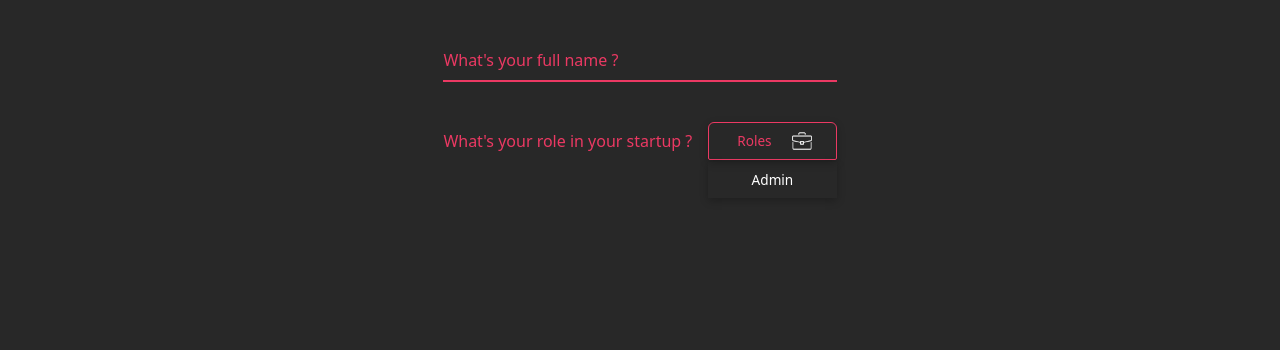
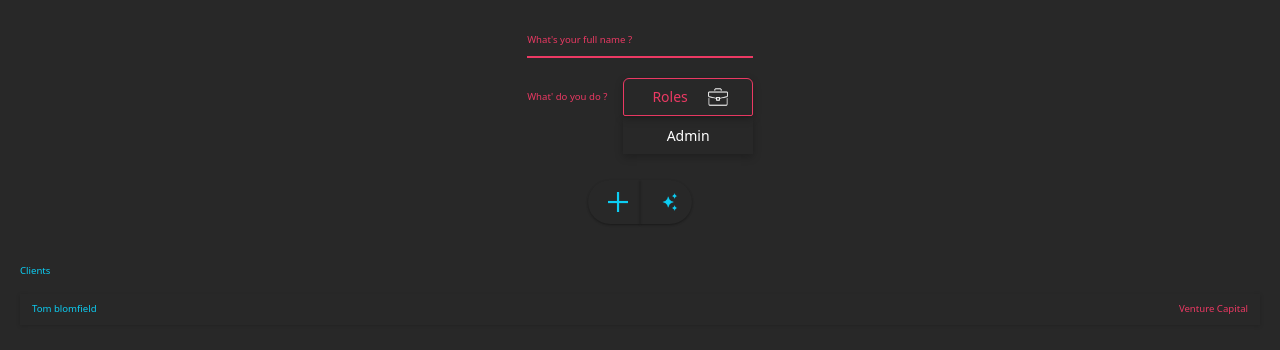
Before and after one commit to QBRAINDEV/yellow, a website built with Vite: page index.html in a window 1280 px wide. Built offline with nearby package versions, Linux system fonts and the light colour scheme.

Commit message:
yello ui [WIP] amornize text + client table [WIP]

```diff
--- a/index.html
+++ b/index.html
@@ -8,49 +8,93 @@
 	</head>
 
 	<body
-		class="flex flex-col items-center justify-start bg-darken w-screen h-screen p-10"
+		class="flex flex-col items-center justify-start bg-darken w-screen h-screen p-5"
 	>
-		<div class="flex items-center justify-center flex-col space-y-10">
+		<div class="flex items-center justify-center flex-col space-y-5">
 			<input
 				type="tex"
 				name="admin-name"
 				id="admin-name"
 				placeholder="What's your full name ?"
-				class="w-full placeholder:text-hot outline-none pr-3 py-2 bg-transparent border-b-2 border-hot text-hot font-light"
+				class="w-full placeholder:text-hot outline-none pr-3 py-2 bg-transparent border-b-2 border-hot text-hot font-light placeholder:text-xs text-sm"
 			/>
 			<div class="relative flex items-center justify-center w-full flex-col">
 				<div class="relative flex items-center justify-center space-x-4">
-
-						<h2 class="text-hot font-medium">What's your role in your startup ?</h2>
+					<h2 class="text-hot font-medium text-xs">What' do you do ?</h2>
 					<div class="relative flex items-center justify-center">
 						<div class="relative flex items-center justify-center rounded-md">
-								<div id="dropdownButton" class="flex items-center justify-center space-x-5 appearance-none bg-transparent border border-hot  rounded-md rounded-b-sm px-4 py-2 text-sm text-hot text-center font-medium sh5 ">
-									<span class="font-medium ml-3">Roles</span>
+							<div
+								id="dropdownButton"
+								class="flex items-center justify-center space-x-5 appearance-none bg-transparent border border-hot rounded-md rounded-b-sm px-4 py-2 text-sm text-hot text-center font-medium sh5"
+							>
+								<span class="font-medium ml-3 text-sm">Roles</span>
 
-									<span class=" flex items-center pr-2 pointer-events-none">
-										<img src="icons/briefcase.png" alt="dropdown icon" class="w-5 h-5" />
+								<span class="flex items-center pr-2 pointer-events-none">
+									<img
+										src="icons/briefcase.png"
+										alt="dropdown icon"
+										class="w-5 h-5"
+									/>
 								</span>
 							</div>
-								<div id="dropdownMenu" class="absolute flex  items-center justify-center text-sm   mt-2 w-full top-8 sh5">
+							<div
+								id="dropdownMenu"
+								class="absolute flex items-center justify-center text-sm mt-2 w-full top-8 sh5"
+							>
 								<ul class="w-full items-center justify-center flex">
-										<li class="w-full items-center justify-center flex"><div class="flex items-center justify-center px-4 py-2 hover:bg-dark w-full text-white">Admin</div></li>
+									<li class="w-full items-center justify-center flex">
+										<div
+											class="flex items-center justify-center px-4 py-2 hover:bg-dark w-full text-white text-[0.75	rem]"
+										>
+											Admin
+										</div>
+									</li>
 									<!-- Add more options as needed -->
 								</ul>
 							</div>
 						</div>
-
-
-
-
 					</div>
 				</div>
 			</div>
-
+		</div>
+		<div class="flex items-center justify-center mt-16">
+			<button
+				id="add-user"
+				class="flex items-center justify-center p-3 pl-5 sh19 sh4 rounded-full rounded-r-none"
+			>
+				<img class="w-5 h-5" src="icons/plus.png" alt="add" />
+			</button>
+			<button
+				id="run-simulation"
+				class="flex items-center justify-center p-3 pl-5 sh19 hover:sh4 rounded-full rounded-l"
+			>
+				<img class="w-5 h-5" src="icons/ai.png" alt="add" />
+			</button>
+		</div>
+		<div
+			class="flex flex-col items-center justify-center w-full mt-10 space-y-4"
+		>
+			<h2 class="text-bluehok w-full text-xs">Clients</h2>
+			<div class="flex w-full items-center justify-center space-y-3 rounded-md">
+				<div class="flex w-full items-center justify-start sh4 py-2 px-3">
+					<div
+						class="flex items-center justify-center text-bluehok text-xs mr-auto"
+					>
+						Tom blomfield
+					</div>
+					<div class="flex items-center justify-center text-xs text-hot">
+						Venture Capital
+					</div>
+				</div>
+			</div>
+		</div>
 		<script type="module" src="/src/main.ts"></script>
 		<script>
-			document.getElementById('dropdownButton').addEventListener('click', function() {
-				const menu = document.getElementById('dropdownMenu');
-				menu.classList.toggle('hidden');
+			document
+				.getElementById("dropdownButton")
+				.addEventListener("click", function () {
+					const menu = document.getElementById("dropdownMenu");
+					menu.classList.toggle("hidden");
 				});
 		</script>
 	</body>
--- a/src/main.css
+++ b/src/main.css
@@ -3,19 +3,21 @@
 @tailwind utilities;
 
 @layer utilities {
+
+	.sh4 {
+		box-shadow: rgba(0, 0, 0, 0.16) 0px 1px 4px;
+	}
+
     .sh5 {
 		box-shadow: rgba(0, 0, 0, 0.24) 0px 3px 8px;
 	}
-    .sh22 {
-        box-shadow: rgba(50, 50, 93, 0.25) 0px 13px 27px -5px, rgba(0, 0, 0, 0.3) 0px 8px 16px -8px;
+
+
+	.sh19 {
+		box-shadow: rgba(0, 0, 0, 0.12) 0px 1px 3px, rgba(0, 0, 0, 0.24) 0px 1px 2px;
 	}
 
-    .sh4 {
-        box-shadow: rgba(0, 0, 0, 0.16) 0px 1px 4px; }
 
-    .keyword-item {
-    @apply flex items-center justify-center px-3 py-1.5  sh22 text-center rounded-sm border-bluehok border text-bluehok text-[0.7rem] m-1.5
-    }
 
 	select {
 		background: none; /* Removes the default background */
--- a/tailwind.config.cjs
+++ b/tailwind.config.cjs
@@ -5,7 +5,7 @@ module.exports = {
     theme: {
       extend: {
         fontSize: {
-          sm: '0.85rem'
+          xs: '0.6rem'
         },
         colors: {
           dark : "#3c3c3c",
```
Also changed, not shown: public/main.css. Lines whose indentation alone changed are shown as unchanged.
